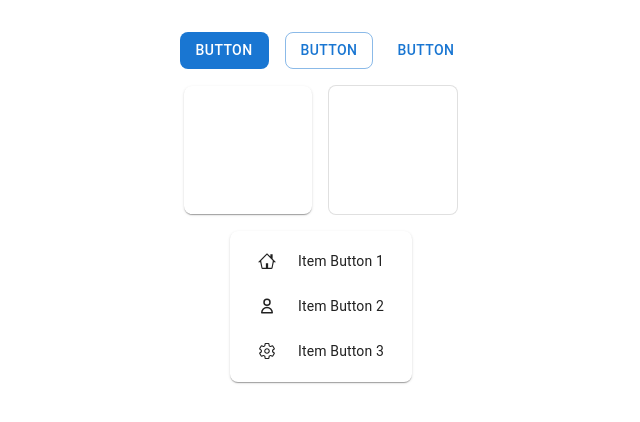
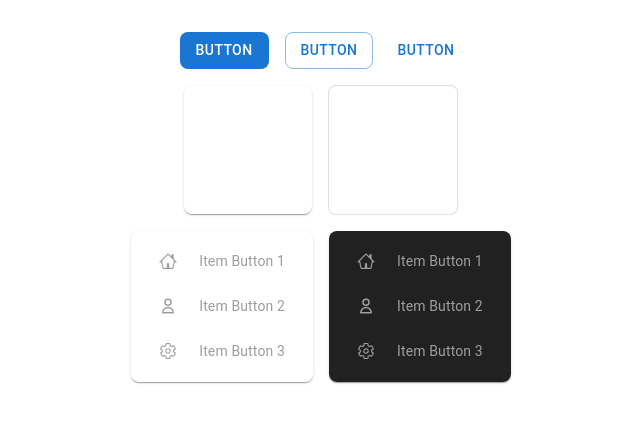
Before and after one commit to godkingjay/material-next-template-01, a Next.js app: page / in a window 1280 px wide. Shown: the top 422 px of the page, without its empty margins (319-959 px from the left). Built offline with nearby package versions, Linux system fonts and the light colour scheme.

Commit message:
colors for button

```diff
--- a/src/app/page.tsx
+++ b/src/app/page.tsx
@@ -11,6 +11,7 @@ import { GoHome } from "react-icons/go";
 import { HiOutlineUser } from "react-icons/hi";
 import { IoSettingsOutline } from "react-icons/io5";
 import React from "react";
+import { grey } from "@mui/material/colors";
 
 export default function Home() {
 	return (
@@ -93,6 +94,37 @@ export default function Home() {
 							</ListItemButton>
 						</List>
 					</Paper>
+					<Paper
+						sx={{
+							overflow: "hidden",
+						}}
+					>
+						<List
+							sx={{
+								px: 1,
+								backgroundColor: grey["900"],
+							}}
+						>
+							<ListItemButton>
+								<ListItemIcon>
+									<GoHome />
+								</ListItemIcon>
+								<ListItemText>Item Button 1</ListItemText>
+							</ListItemButton>
+							<ListItemButton>
+								<ListItemIcon>
+									<HiOutlineUser />
+								</ListItemIcon>
+								<ListItemText>Item Button 2</ListItemText>
+							</ListItemButton>
+							<ListItemButton>
+								<ListItemIcon>
+									<IoSettingsOutline />
+								</ListItemIcon>
+								<ListItemText>Item Button 3</ListItemText>
+							</ListItemButton>
+						</List>
+					</Paper>
 				</Box>
 			</Box>
 		</>
--- a/src/themes/mui/componentOverride/index.ts
+++ b/src/themes/mui/componentOverride/index.ts
@@ -28,30 +28,33 @@ const componentOverride = (uiState: UIStateType): ThemeOptions["components"] =>
 					fontSize: "18px",
 					paddingBlock: "8px",
 					paddingInline: "20px",
-					color: appThemeColorPalette.palette.MuiListItemButton.root.color,
+					color: appThemeColorPalette.palette.MuiListItemButton["dark"].color,
 
 					"&:focus": {
 						backgroundColor:
-							appThemeColorPalette.palette.MuiListItemButton.root.focus
+							appThemeColorPalette.palette.MuiListItemButton["root"].focus
 								?.backgroundColor,
 						color:
-							appThemeColorPalette.palette.MuiListItemButton.root.focus?.color,
+							appThemeColorPalette.palette.MuiListItemButton["root"].focus
+								?.color,
 					},
 
 					"&:hover": {
 						backgroundColor:
-							appThemeColorPalette.palette.MuiListItemButton.root.hover
+							appThemeColorPalette.palette.MuiListItemButton["root"].hover
 								?.backgroundColor,
 						color:
-							appThemeColorPalette.palette.MuiListItemButton.root.hover?.color,
+							appThemeColorPalette.palette.MuiListItemButton["root"].hover
+								?.color,
 					},
 
 					"& .Mui-selected": {
 						backgroundColor:
-							appThemeColorPalette.palette.MuiListItemButton.root.active
+							appThemeColorPalette.palette.MuiListItemButton["root"].active
 								?.backgroundColor,
 						color:
-							appThemeColorPalette.palette.MuiListItemButton.root.active?.color,
+							appThemeColorPalette.palette.MuiListItemButton["root"].active
+								?.color,
 					},
 
 					"& .MuiListItemIcon-root": {
--- a/src/themes/mui/palette/index.ts
+++ b/src/themes/mui/palette/index.ts
@@ -1,6 +1,13 @@
 import { blue, grey } from "@mui/material/colors";
 import { AppThemeColorPaletteType } from "./palette";
 import { alpha } from "@mui/material";
+
+export const commonColors = {
+	text: {
+		light: grey["900"],
+		dark: grey["500"],
+	},
+};
 
 const setupAppThemeColorPalette = (): AppThemeColorPaletteType => {
 	return {
@@ -8,22 +15,28 @@ const setupAppThemeColorPalette = (): AppThemeColorPaletteType => {
 		palette: {
 			MuiListItemButton: {
 				root: {
-					color: grey["900"],
+					color: commonColors.text.light,
 
 					active: {
-						backgroundColor: alpha(blue["100"], 0.4),
-						color: blue["700"],
+						backgroundColor: alpha(blue["500"], 0.2),
+						color: blue["500"],
 					},
 
 					focus: {
-						backgroundColor: alpha(blue["100"], 0.4),
-						color: blue["700"],
+						backgroundColor: alpha(blue["500"], 0.2),
+						color: blue["500"],
 					},
 
 					hover: {
-						backgroundColor: alpha(blue["100"], 0.4),
-						color: blue["700"],
+						backgroundColor: alpha(blue["500"], 0.2),
+						color: blue["500"],
 					},
+				},
+				light: {
+					color: commonColors.text.light,
+				},
+				dark: {
+					color: commonColors.text.dark,
 				},
 			},
 		},
--- a/src/themes/mui/palette/palette.d.ts
+++ b/src/themes/mui/palette/palette.d.ts
@@ -9,6 +9,8 @@ export type AppThemeColorPaletteType = {
 	palette: {
 		MuiListItemButton: {
 			root: ButtonColorType;
+			light: ButtonColorType;
+			dark: ButtonColorType;
 		};
 	};
 };
```
